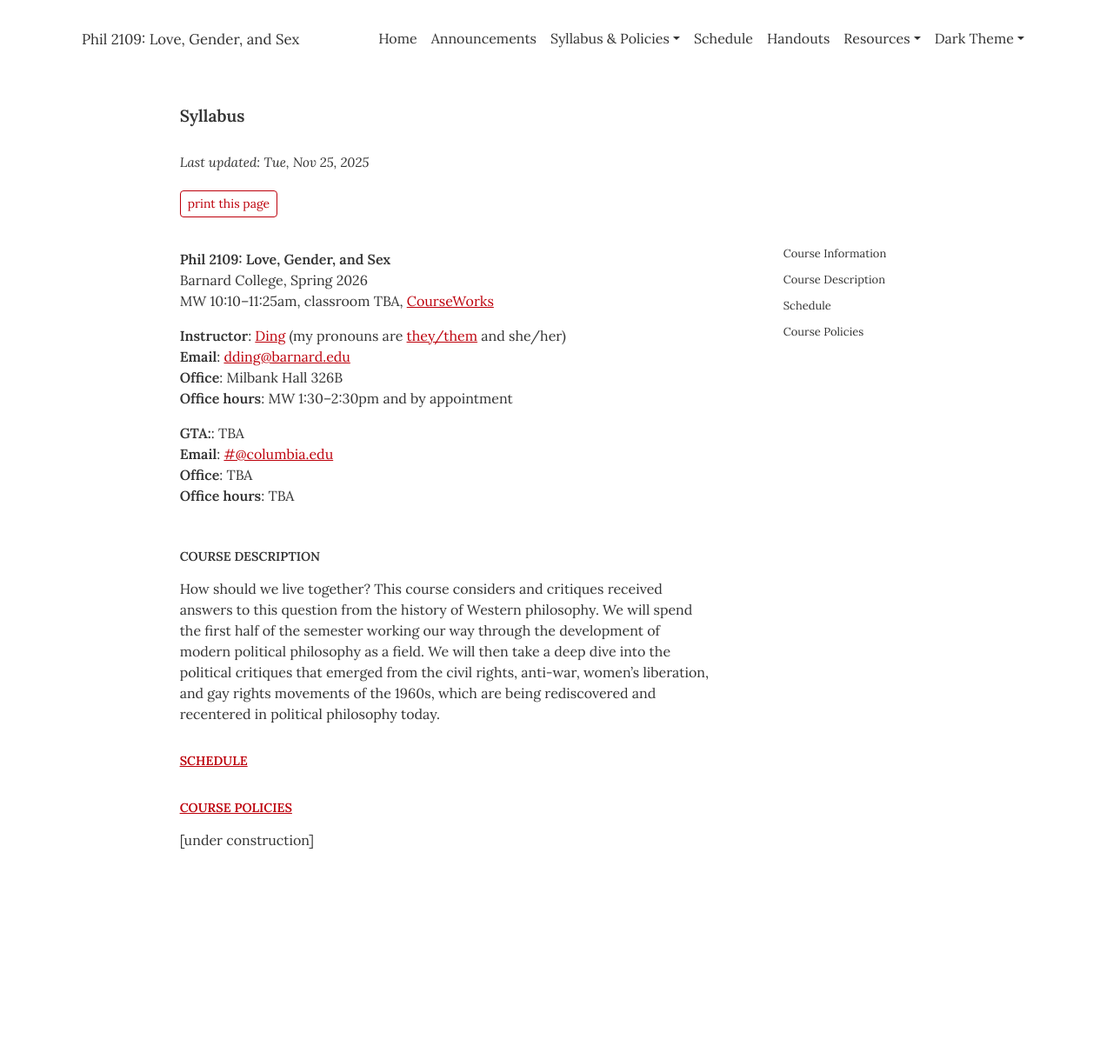
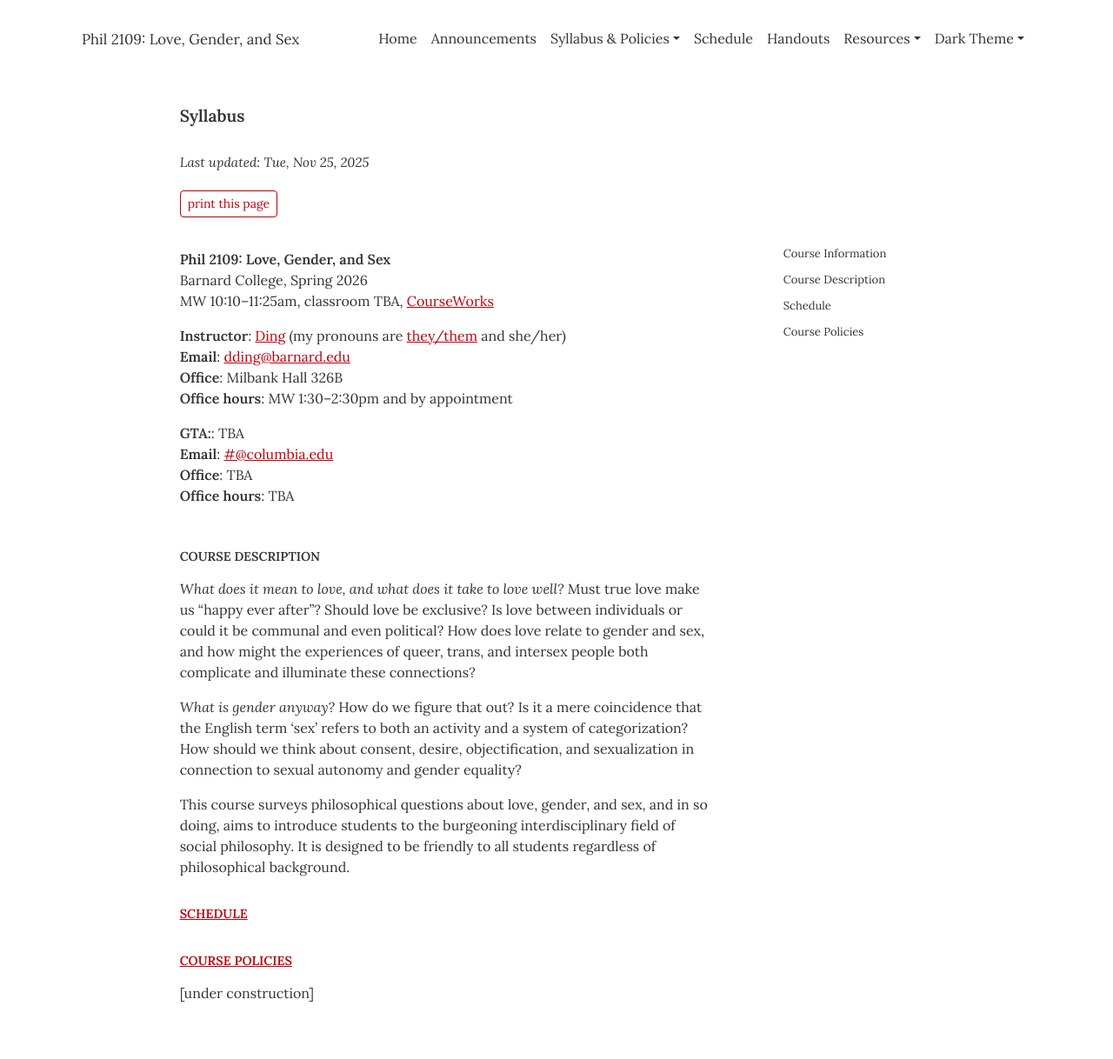
Before and after one commit to dingherself/love-gender-sex, a Jekyll site: the page built from syllabus.md, in a window 1280 px wide. Shown: the whole page at 87% size. Built offline with Jekyll 4.4.1, drawn with Linux system fonts in a browser that asks for light colours; before the commit the page ends 1042 px from its top, so only the background shows below that.

Commit message:
update syllabus

```diff
--- a/syllabus.md
+++ b/syllabus.md
@@ -46,7 +46,12 @@ date: 2025-11-25
 
 ## Course Description
 
-How should we live together? This course considers and critiques received answers to this question from the history of Western philosophy. We will spend the first half of the semester working our way through the development of modern political philosophy as a field. We will then take a deep dive into the political critiques that emerged from the civil rights, anti-war, women’s liberation, and gay rights movements of the 1960s, which are being rediscovered and recentered in political philosophy today.
+*What does it mean to love, and what does it take to love well?* Must true love make us “happy ever after”? Should love be exclusive? Is love between individuals or could it be communal and even political? How does love relate to gender and sex, and how might the experiences of queer, trans, and intersex people both complicate and illuminate these connections?
+
+*What is gender anyway?* How do we figure that out? Is it a mere coincidence that the English term ‘sex’ refers to both an activity and a system of categorization? How should we think about consent, desire, objectification, and sexualization in connection to sexual autonomy and gender equality?
+
+This course surveys philosophical questions about love, gender, and sex, and in so doing, aims to introduce students to the burgeoning interdisciplinary field of social philosophy. It is designed to be friendly to all students regardless of philosophical background.
+
 
 ## [Schedule]({{ site.baseurl }}{% link schedule.html %})
 
```
